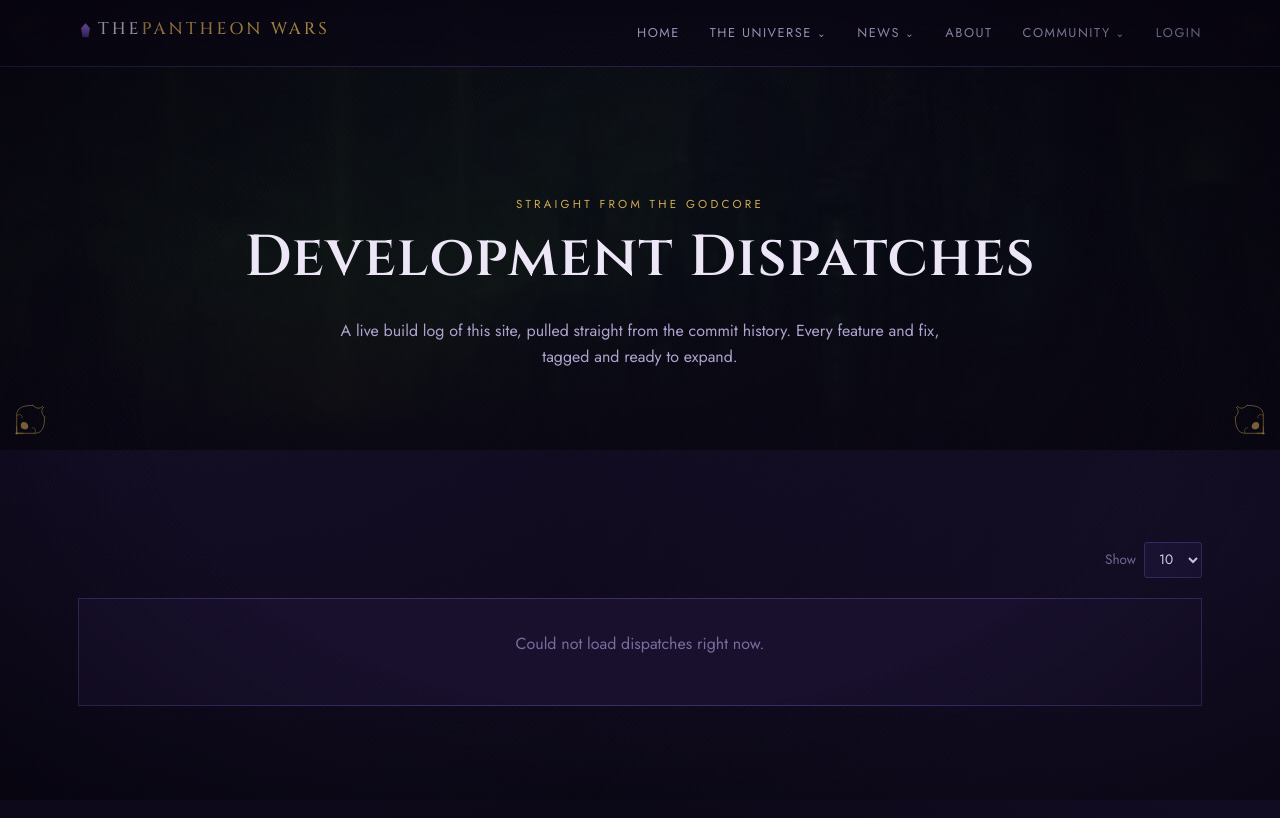
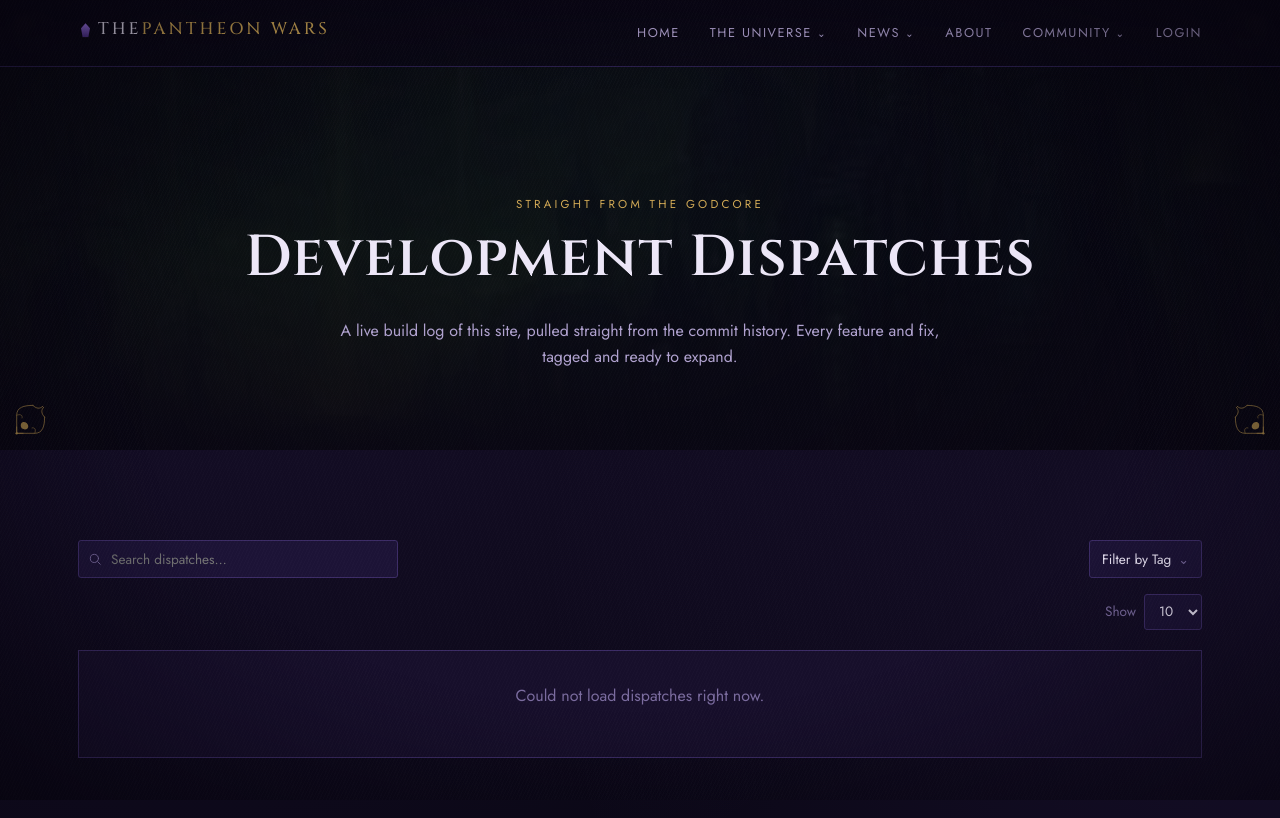
Before and after one commit to simmeh024/thepantheonwars, a PHP site: page /dev-dispatches.html in a window 1280 px wide. Shown: the top 818 px of the page. Run offline with PHP 8.4, Linux system fonts and the light colour scheme.

Commit message:
feat: add search bar and multi-select tag filter to Development Dispatches
api/dispatches/list.php now accepts q (searches subject + body via LIKE)
and tags (comma-separated list of the 9 categories) query params, with
matching COUNT query for correct pagination against the filtered set.

dev-dispatches.html: new filter bar above the pagination toolbar with
a debounced search input (clear button included) and a multi-select
tag filter dropdown (checkboxes per category, each with its icon/color,
a selected-count badge, and Clear/Done actions). Selecting either
resets to page 1 and reloads. Empty state message adapts when a
search or filter yields no results.

Bumped css/style.css?v=24 -> v=25 on all 18 pages.

```diff
--- a/about.html
+++ b/about.html
@@ -23,7 +23,7 @@
 <link rel="icon" type="image/png" sizes="16x16" href="favicon-16x16.png">
 <link rel="apple-touch-icon" sizes="180x180" href="apple-touch-icon.png">
 <link rel="icon" href="favicon.ico">
-<link rel="stylesheet" href="css/style.css?v=24">
+<link rel="stylesheet" href="css/style.css?v=25">
 </head>
 <body>
 
--- a/api/dispatches/list.php
+++ b/api/dispatches/list.php
@@ -12,7 +12,41 @@ if ($perPage > 500) {
 
 $db = pw_db();
 
-$total = (int)$db->query('SELECT COUNT(*) AS c FROM dispatch_entries')->fetch()['c'];
+$q = isset($_GET['q']) ? trim($_GET['q']) : '';
+if (strlen($q) > 200) {
+    $q = substr($q, 0, 200);
+}
+
+$validTags = ['feature', 'improvement', 'fix', 'performance', 'ui_ux', 'lore', 'infrastructure', 'refactor', 'experimental'];
+$tags = [];
+if (isset($_GET['tags']) && trim($_GET['tags']) !== '') {
+    $requested = array_map('trim', explode(',', $_GET['tags']));
+    $tags = array_values(array_intersect($validTags, $requested));
+}
+
+$where = [];
+$params = [];
+if ($q !== '') {
+    $where[] = '(d.subject LIKE :q OR d.body LIKE :q)';
+    $params[':q'] = '%' . $q . '%';
+}
+if ($tags) {
+    $tagPlaceholders = [];
+    foreach ($tags as $i => $t) {
+        $key = ':tag' . $i;
+        $tagPlaceholders[] = $key;
+        $params[$key] = $t;
+    }
+    $where[] = 'd.tag IN (' . implode(',', $tagPlaceholders) . ')';
+}
+$whereSql = $where ? ('WHERE ' . implode(' AND ', $where)) : '';
+
+$countStmt = $db->prepare('SELECT COUNT(*) AS c FROM dispatch_entries d ' . $whereSql);
+foreach ($params as $k => $v) {
+    $countStmt->bindValue($k, $v);
+}
+$countStmt->execute();
+$total = (int)$countStmt->fetch()['c'];
 $totalPages = $total > 0 ? (int)ceil($total / $perPage) : 1;
 if ($page > $totalPages) {
     $page = $totalPages;
@@ -31,9 +65,13 @@ $stmt = $db->prepare(
        FROM dispatch_reactions
        GROUP BY dispatch_id
      ) rc ON rc.dispatch_id = d.id
+     ' . $whereSql . '
      ORDER BY d.committed_at DESC, d.id DESC
      LIMIT :limit OFFSET :offset'
 );
+foreach ($params as $k => $v) {
+    $stmt->bindValue($k, $v);
+}
 $stmt->bindValue(':limit', $perPage, PDO::PARAM_INT);
 $stmt->bindValue(':offset', $offset, PDO::PARAM_INT);
 $stmt->execute();
--- a/books.html
+++ b/books.html
@@ -23,7 +23,7 @@
 <link rel="icon" type="image/png" sizes="16x16" href="favicon-16x16.png">
 <link rel="apple-touch-icon" sizes="180x180" href="apple-touch-icon.png">
 <link rel="icon" href="favicon.ico">
-<link rel="stylesheet" href="css/style.css?v=24">
+<link rel="stylesheet" href="css/style.css?v=25">
 </head>
 <body>
 
--- a/chapter-one.html
+++ b/chapter-one.html
@@ -23,7 +23,7 @@
 <link rel="icon" type="image/png" sizes="16x16" href="favicon-16x16.png">
 <link rel="apple-touch-icon" sizes="180x180" href="apple-touch-icon.png">
 <link rel="icon" href="favicon.ico">
-<link rel="stylesheet" href="css/style.css?v=24">
+<link rel="stylesheet" href="css/style.css?v=25">
 </head>
 <body>
 
--- a/community.html
+++ b/community.html
@@ -23,7 +23,7 @@
 <link rel="icon" type="image/png" sizes="16x16" href="favicon-16x16.png">
 <link rel="apple-touch-icon" sizes="180x180" href="apple-touch-icon.png">
 <link rel="icon" href="favicon.ico">
-<link rel="stylesheet" href="css/style.css?v=24">
+<link rel="stylesheet" href="css/style.css?v=25">
 </head>
 <body>
 
--- a/css/style.css
+++ b/css/style.css
@@ -2546,6 +2546,73 @@ footer.site-footer {
 }
 
 /* Development Dispatches (GitHub commit log page) */
+.dispatch-log-filterbar {
+  display: flex; align-items: center; justify-content: space-between; flex-wrap: wrap;
+  gap: 12px; margin-bottom: 14px;
+}
+.dispatch-search {
+  position: relative; display: flex; align-items: center; flex: 1; min-width: 200px; max-width: 320px;
+}
+.dispatch-search-icon {
+  position: absolute; left: 10px; width: 14px; height: 14px; color: var(--text-faint); pointer-events: none;
+}
+.dispatch-search input {
+  width: 100%; background: var(--panel-2); border: 1px solid var(--border); color: var(--text);
+  padding: 8px 30px 8px 32px; border-radius: 3px; font-family: 'Jost', sans-serif; font-size: 0.85rem;
+}
+.dispatch-search input:focus { outline: none; border-color: var(--gold-bright); }
+.dispatch-search-clear {
+  position: absolute; right: 6px; background: none; border: none; color: var(--text-faint);
+  font-size: 1.1rem; line-height: 1; cursor: pointer; padding: 4px 6px;
+}
+.dispatch-search-clear:hover { color: var(--gold-bright); }
+.dispatch-tag-filter { position: relative; flex-shrink: 0; }
+.dispatch-tag-filter-btn {
+  display: flex; align-items: center; gap: 7px; background: var(--panel-2); border: 1px solid var(--border);
+  color: var(--text); padding: 8px 12px; border-radius: 3px; font-family: 'Jost', sans-serif;
+  font-size: 0.85rem; cursor: pointer;
+}
+.dispatch-tag-filter-btn:hover { border-color: var(--gold-bright); }
+.dispatch-tag-filter-count {
+  background: var(--purple-bright); color: #fff; border-radius: 10px; padding: 1px 7px;
+  font-size: 0.7rem; line-height: 1.5;
+}
+.dispatch-tag-filter-caret { color: var(--text-faint); font-size: 0.8rem; }
+.dispatch-tag-filter-panel {
+  position: absolute; top: calc(100% + 6px); right: 0; background: var(--panel); border: 1px solid var(--border);
+  border-radius: 4px; padding: 10px; min-width: 220px; z-index: 30; box-shadow: 0 10px 28px rgba(0,0,0,0.45);
+}
+.dispatch-tag-filter-list { display: flex; flex-direction: column; gap: 2px; }
+.dispatch-tag-filter-option {
+  display: flex; align-items: center; gap: 9px; padding: 7px 6px; cursor: pointer; border-radius: 3px;
+  font-family: 'Jost', sans-serif; font-size: 0.82rem; color: var(--text);
+}
+.dispatch-tag-filter-option:hover { background: rgba(124, 79, 214, 0.1); }
+.dispatch-tag-filter-option input[type="checkbox"] { accent-color: var(--purple-bright); cursor: pointer; }
+.dispatch-tag-filter-option-icon { display: inline-flex; width: 13px; height: 13px; flex-shrink: 0; }
+.dispatch-tag-filter-option.tag-feature .dispatch-tag-filter-option-icon { color: var(--gold-bright); }
+.dispatch-tag-filter-option.tag-improvement .dispatch-tag-filter-option-icon { color: var(--purple-bright); }
+.dispatch-tag-filter-option.tag-fix .dispatch-tag-filter-option-icon { color: #e14b5a; }
+.dispatch-tag-filter-option.tag-performance .dispatch-tag-filter-option-icon { color: #e2984f; }
+.dispatch-tag-filter-option.tag-ui_ux .dispatch-tag-filter-option-icon { color: #45d1c9; }
+.dispatch-tag-filter-option.tag-lore .dispatch-tag-filter-option-icon { color: #3ecf8e; }
+.dispatch-tag-filter-option.tag-infrastructure .dispatch-tag-filter-option-icon { color: #9aa0ac; }
+.dispatch-tag-filter-option.tag-refactor .dispatch-tag-filter-option-icon { color: #6f76e8; }
+.dispatch-tag-filter-option.tag-experimental .dispatch-tag-filter-option-icon { color: #e074b0; }
+.dispatch-tag-filter-option-icon svg { width: 100%; height: 100%; }
+.dispatch-tag-filter-actions {
+  display: flex; justify-content: space-between; margin-top: 8px; padding-top: 8px; border-top: 1px solid var(--border-soft);
+}
+.dispatch-tag-filter-actions button {
+  background: none; border: none; color: var(--text-faint); font-family: 'Jost', sans-serif;
+  font-size: 0.75rem; text-transform: uppercase; letter-spacing: 0.05em; cursor: pointer; padding: 4px 2px;
+}
+.dispatch-tag-filter-actions button:hover { color: var(--gold-bright); }
+@media (max-width: 600px) {
+  .dispatch-search { max-width: none; width: 100%; }
+  .dispatch-tag-filter-panel { right: auto; left: 0; }
+}
+
 .dispatch-log-toolbar {
   display: flex; align-items: center; justify-content: space-between; flex-wrap: wrap;
   gap: 14px; margin-bottom: 1.2em;
--- a/dev-dispatches.html
+++ b/dev-dispatches.html
@@ -23,7 +23,7 @@
 <link rel="icon" type="image/png" sizes="16x16" href="favicon-16x16.png">
 <link rel="apple-touch-icon" sizes="180x180" href="apple-touch-icon.png">
 <link rel="icon" href="favicon.ico">
-<link rel="stylesheet" href="css/style.css?v=24">
+<link rel="stylesheet" href="css/style.css?v=25">
 </head>
 <body>
 
@@ -77,6 +77,22 @@
 
   <section>
     <div class="container">
+
+      <div class="dispatch-log-filterbar">
+        <div class="dispatch-search">
+          <svg viewBox="0 0 24 24" fill="none" stroke="currentColor" stroke-width="1.6" stroke-linejoin="round" stroke-linecap="round" class="dispatch-search-icon"><circle cx="11" cy="11" r="7"/><line x1="21" y1="21" x2="16.65" y2="16.65"/></svg>
+          <input type="text" id="dispatch-search" placeholder="Search dispatches…" autocomplete="off">
+          <button type="button" id="dispatch-search-clear" class="dispatch-search-clear" hidden aria-label="Clear search">×</button>
+        </div>
+        <div class="dispatch-tag-filter" id="dispatch-tag-filter">
+          <button type="button" class="dispatch-tag-filter-btn" id="dispatch-tag-filter-btn">
+            <span>Filter by Tag</span>
+            <span class="dispatch-tag-filter-count" id="dispatch-tag-filter-count" hidden></span>
+            <span class="dispatch-tag-filter-caret">⌄</span>
+          </button>
+          <div class="dispatch-tag-filter-panel" id="dispatch-tag-filter-panel" hidden></div>
+        </div>
+      </div>
 
       <div class="dispatch-log-toolbar">
         <div class="dispatch-log-pagination" id="dispatch-pagination-top"></div>
@@ -159,10 +175,17 @@
   var pagTop = document.getElementById('dispatch-pagination-top');
   var pagBottom = document.getElementById('dispatch-pagination-bottom');
   var pageSizeSelect = document.getElementById('dispatch-page-size');
+  var searchInput = document.getElementById('dispatch-search');
+  var searchClearBtn = document.getElementById('dispatch-search-clear');
+  var tagFilterBtn = document.getElementById('dispatch-tag-filter-btn');
+  var tagFilterPanel = document.getElementById('dispatch-tag-filter-panel');
+  var tagFilterCount = document.getElementById('dispatch-tag-filter-count');
+  var tagFilterWrap = document.getElementById('dispatch-tag-filter');
 
-  var state = { page: 1, perPage: 10, totalPages: 1, total: 0 };
+  var state = { page: 1, perPage: 10, totalPages: 1, total: 0, q: '', tags: [] };
 
   var TAG_LABELS = { feature: 'Feature', improvement: 'Improvement', fix: 'Fix', performance: 'Performance', ui_ux: 'UI / UX', lore: 'Lore', infrastructure: 'Infrastructure', refactor: 'Refactor', experimental: 'Experimental' };
+  var TAG_ORDER = ['feature', 'improvement', 'fix', 'performance', 'ui_ux', 'lore', 'infrastructure', 'refactor', 'experimental'];
 
   var TAG_ICONS = {
     feature: '<svg viewBox="0 0 24 24" fill="none" stroke="currentColor" stroke-width="1.6" stroke-linejoin="round" stroke-linecap="round"><path d="M12 3l1.8 5.2L19 10l-5.2 1.8L12 17l-1.8-5.2L5 10l5.2-1.8L12 3z"/></svg>',
@@ -188,6 +211,111 @@
     return d.toLocaleDateString(undefined, { year: 'numeric', month: 'short', day: 'numeric' }) +
       ' ' + d.toLocaleTimeString(undefined, { hour: '2-digit', minute: '2-digit' });
   }
+
+  function buildTagFilterPanel() {
+    tagFilterPanel.innerHTML = '';
+
+    var list = document.createElement('div');
+    list.className = 'dispatch-tag-filter-list';
+    TAG_ORDER.forEach(function (tag) {
+      var opt = document.createElement('label');
+      opt.className = 'dispatch-tag-filter-option tag-' + tag;
+
+      var checkbox = document.createElement('input');
+      checkbox.type = 'checkbox';
+      checkbox.value = tag;
+      checkbox.checked = state.tags.indexOf(tag) !== -1;
+      checkbox.addEventListener('change', function () {
+        var idx = state.tags.indexOf(tag);
+        if (checkbox.checked && idx === -1) {
+          state.tags.push(tag);
+        } else if (!checkbox.checked && idx !== -1) {
+          state.tags.splice(idx, 1);
+        }
+        updateTagFilterButton();
+        state.page = 1;
+        load();
+      });
+      opt.appendChild(checkbox);
+
+      var iconSpan = document.createElement('span');
+      iconSpan.className = 'dispatch-tag-filter-option-icon';
+      iconSpan.innerHTML = TAG_ICONS[tag] || '';
+      opt.appendChild(iconSpan);
+
+      var labelSpan = document.createElement('span');
+      labelSpan.textContent = TAG_LABELS[tag] || tag;
+      opt.appendChild(labelSpan);
+
+      list.appendChild(opt);
+    });
+    tagFilterPanel.appendChild(list);
+
+    var actions = document.createElement('div');
+    actions.className = 'dispatch-tag-filter-actions';
+    var clearBtn = document.createElement('button');
+    clearBtn.type = 'button';
+    clearBtn.textContent = 'Clear';
+    clearBtn.addEventListener('click', function () {
+      state.tags = [];
+      buildTagFilterPanel();
+      updateTagFilterButton();
+      state.page = 1;
+      load();
+    });
+    var doneBtn = document.createElement('button');
+    doneBtn.type = 'button';
+    doneBtn.textContent = 'Done';
+    doneBtn.addEventListener('click', function () {
+      tagFilterPanel.hidden = true;
+    });
+    actions.appendChild(clearBtn);
+    actions.appendChild(doneBtn);
+    tagFilterPanel.appendChild(actions);
+  }
+
+  function updateTagFilterButton() {
+    if (state.tags.length) {
+      tagFilterCount.hidden = false;
+      tagFilterCount.textContent = String(state.tags.length);
+    } else {
+      tagFilterCount.hidden = true;
+    }
+  }
+
+  tagFilterBtn.addEventListener('click', function (e) {
+    e.stopPropagation();
+    tagFilterPanel.hidden = !tagFilterPanel.hidden;
+  });
+
+  document.addEventListener('click', function (e) {
+    if (!tagFilterPanel.hidden && !tagFilterWrap.contains(e.target)) {
+      tagFilterPanel.hidden = true;
+    }
+  });
+
+  buildTagFilterPanel();
+  updateTagFilterButton();
+
+  var searchDebounce = null;
+  searchInput.addEventListener('input', function () {
+    searchClearBtn.hidden = searchInput.value === '';
+    clearTimeout(searchDebounce);
+    searchDebounce = setTimeout(function () {
+      state.q = searchInput.value.trim();
+      state.page = 1;
+      load();
+    }, 350);
+  });
+
+  searchClearBtn.addEventListener('click', function () {
+    searchInput.value = '';
+    searchClearBtn.hidden = true;
+    state.q = '';
+    state.page = 1;
+    load();
+    searchInput.focus();
+  });
 
   var REACTIONS = [
     { type: 'like', label: 'Like',
@@ -393,7 +521,10 @@
   function load() {
     logEl.innerHTML = '<p class="dispatch-log-loading">Loading dispatches…</p>';
     var perPageParam = state.perPage === 'all' ? 100000 : state.perPage;
-    fetch('/api/dispatches/list.php?page=' + state.page + '&per_page=' + perPageParam, { credentials: 'same-origin' })
+    var params = ['page=' + state.page, 'per_page=' + perPageParam];
+    if (state.q) params.push('q=' + encodeURIComponent(state.q));
+    if (state.tags.length) params.push('tags=' + encodeURIComponent(state.tags.join(',')));
+    fetch('/api/dispatches/list.php?' + params.join('&'), { credentials: 'same-origin' })
       .then(function (r) { return r.json(); })
       .then(function (data) {
         if (!data.ok) {
@@ -405,7 +536,10 @@
         state.totalPages = data.total_pages;
 
         if (!data.entries.length) {
-          logEl.innerHTML = '<p class="dispatch-log-empty">No dispatches yet. Check back after the next push.</p>';
+          var emptyMsg = (state.q || state.tags.length)
+            ? 'No dispatches match your search or filter.'
+            : 'No dispatches yet. Check back after the next push.';
+          logEl.innerHTML = '<p class="dispatch-log-empty">' + emptyMsg + '</p>';
         } else {
           logEl.innerHTML = '';
           data.entries.forEach(function (entry) {
--- a/index.html
+++ b/index.html
@@ -24,7 +24,7 @@
 <link rel="icon" type="image/png" sizes="16x16" href="favicon-16x16.png">
 <link rel="apple-touch-icon" sizes="180x180" href="apple-touch-icon.png">
 <link rel="icon" href="favicon.ico">
-<link rel="stylesheet" href="css/style.css?v=24">
+<link rel="stylesheet" href="css/style.css?v=25">
 </head>
 <body>
 
--- a/memberlist.html
+++ b/memberlist.html
@@ -23,7 +23,7 @@
 <link rel="icon" type="image/png" sizes="16x16" href="favicon-16x16.png">
 <link rel="apple-touch-icon" sizes="180x180" href="apple-touch-icon.png">
 <link rel="icon" href="favicon.ico">
-<link rel="stylesheet" href="css/style.css?v=24">
+<link rel="stylesheet" href="css/style.css?v=25">
 </head>
 <body>
 
--- a/news.html
+++ b/news.html
@@ -23,7 +23,7 @@
 <link rel="icon" type="image/png" sizes="16x16" href="favicon-16x16.png">
 <link rel="apple-touch-icon" sizes="180x180" href="apple-touch-icon.png">
 <link rel="icon" href="favicon.ico">
-<link rel="stylesheet" href="css/style.css?v=24">
+<link rel="stylesheet" href="css/style.css?v=25">
 </head>
 <body>
 
--- a/overlord-korrus-vale.html
+++ b/overlord-korrus-vale.html
@@ -23,7 +23,7 @@
 <link rel="icon" type="image/png" sizes="16x16" href="favicon-16x16.png">
 <link rel="apple-touch-icon" sizes="180x180" href="apple-touch-icon.png">
 <link rel="icon" href="favicon.ico">
-<link rel="stylesheet" href="css/style.css?v=24">
+<link rel="stylesheet" href="css/style.css?v=25">
 </head>
 <body>
 
--- a/overlord-lysara-venthe.html
+++ b/overlord-lysara-venthe.html
@@ -23,7 +23,7 @@
 <link rel="icon" type="image/png" sizes="16x16" href="favicon-16x16.png">
 <link rel="apple-touch-icon" sizes="180x180" href="apple-touch-icon.png">
 <link rel="icon" href="favicon.ico">
-<link rel="stylesheet" href="css/style.css?v=24">
+<link rel="stylesheet" href="css/style.css?v=25">
 </head>
 <body>
 
--- a/overlord-maerion-thal.html
+++ b/overlord-maerion-thal.html
@@ -23,7 +23,7 @@
 <link rel="icon" type="image/png" sizes="16x16" href="favicon-16x16.png">
 <link rel="apple-touch-icon" sizes="180x180" href="apple-touch-icon.png">
 <link rel="icon" href="favicon.ico">
-<link rel="stylesheet" href="css/style.css?v=24">
+<link rel="stylesheet" href="css/style.css?v=25">
 </head>
 <body>
 
--- a/overlord-malric-thorne.html
+++ b/overlord-malric-thorne.html
@@ -23,7 +23,7 @@
 <link rel="icon" type="image/png" sizes="16x16" href="favicon-16x16.png">
 <link rel="apple-touch-icon" sizes="180x180" href="apple-touch-icon.png">
 <link rel="icon" href="favicon.ico">
-<link rel="stylesheet" href="css/style.css?v=24">
+<link rel="stylesheet" href="css/style.css?v=25">
 </head>
 <body>
 
--- a/overlord-syn-dravus.html
+++ b/overlord-syn-dravus.html
@@ -23,7 +23,7 @@
 <link rel="icon" type="image/png" sizes="16x16" href="favicon-16x16.png">
 <link rel="apple-touch-icon" sizes="180x180" href="apple-touch-icon.png">
 <link rel="icon" href="favicon.ico">
-<link rel="stylesheet" href="css/style.css?v=24">
+<link rel="stylesheet" href="css/style.css?v=25">
 </head>
 <body>
 
--- a/overlord-zura-kaleth.html
+++ b/overlord-zura-kaleth.html
@@ -23,7 +23,7 @@
 <link rel="icon" type="image/png" sizes="16x16" href="favicon-16x16.png">
 <link rel="apple-touch-icon" sizes="180x180" href="apple-touch-icon.png">
 <link rel="icon" href="favicon.ico">
-<link rel="stylesheet" href="css/style.css?v=24">
+<link rel="stylesheet" href="css/style.css?v=25">
 </head>
 <body>
 
--- a/overlords.html
+++ b/overlords.html
@@ -23,7 +23,7 @@
 <link rel="icon" type="image/png" sizes="16x16" href="favicon-16x16.png">
 <link rel="apple-touch-icon" sizes="180x180" href="apple-touch-icon.png">
 <link rel="icon" href="favicon.ico">
-<link rel="stylesheet" href="css/style.css?v=24">
+<link rel="stylesheet" href="css/style.css?v=25">
 </head>
 <body>
 
--- a/profile.html
+++ b/profile.html
@@ -15,7 +15,7 @@
 <link rel="icon" type="image/png" sizes="16x16" href="favicon-16x16.png">
 <link rel="apple-touch-icon" sizes="180x180" href="apple-touch-icon.png">
 <link rel="icon" href="favicon.ico">
-<link rel="stylesheet" href="css/style.css?v=24">
+<link rel="stylesheet" href="css/style.css?v=25">
 </head>
 <body>
 
--- a/quiz.html
+++ b/quiz.html
@@ -23,7 +23,7 @@
 <link rel="icon" type="image/png" sizes="16x16" href="favicon-16x16.png">
 <link rel="apple-touch-icon" sizes="180x180" href="apple-touch-icon.png">
 <link rel="icon" href="favicon.ico">
-<link rel="stylesheet" href="css/style.css?v=24">
+<link rel="stylesheet" href="css/style.css?v=25">
 </head>
 <body>
 
--- a/worlds.html
+++ b/worlds.html
@@ -23,7 +23,7 @@
 <link rel="icon" type="image/png" sizes="16x16" href="favicon-16x16.png">
 <link rel="apple-touch-icon" sizes="180x180" href="apple-touch-icon.png">
 <link rel="icon" href="favicon.ico">
-<link rel="stylesheet" href="css/style.css?v=24">
+<link rel="stylesheet" href="css/style.css?v=25">
 </head>
 <body>
 
```
